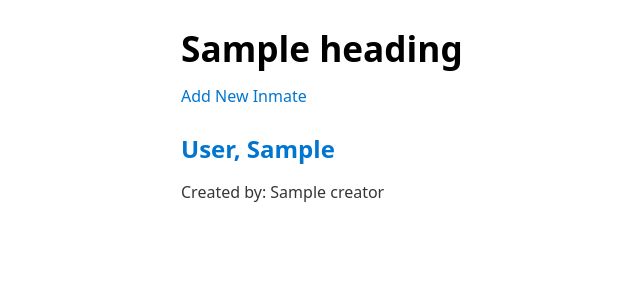
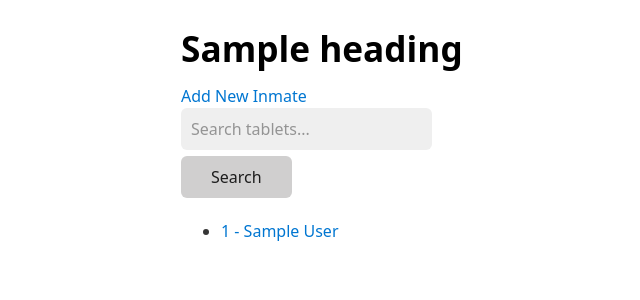
Before and after one commit to masterofpi11436/rrjweb2, a PHP site: template views/Tablets/all_tablets.php in a window 1280 px wide. Shown: the top 300 px of the page, without its empty margins (59-699 px from the left). Run offline with PHP 8.4, Linux system fonts and the light colour scheme; the template is opened without the code that fills it: most values are stand-ins (such as "Sample title", 1, 10 or a date in 2020).

Commit message:
Customer Input, changed forms

```diff
--- a/views/Shared/footer.php
+++ b/views/Shared/footer.php
@@ -1,3 +1,3 @@
-<p>Created by: <?= $creator ?></p>
+<!-- <p>Created by: <?= $creator ?></p> -->
 </body>
 </html>
--- a/views/Tablets/all_tablets.php
+++ b/views/Tablets/all_tablets.php
@@ -1,5 +1,26 @@
 <a href="/tablets/add">Add New Inmate</a>
 
-<?php foreach ($tablets as $tablet): ?>
+<form method="get" action="/tablets/all">
+    <input type="text" name="search" placeholder="Search tablets..." value="<?= htmlspecialchars($_GET['search'] ?? '') ?>">
+    <button type="submit">Search</button>
+</form>
+
+<!-- Display the list of tablets -->
+<?php if (!empty($tablets)): ?>
+    <ul>
+        <?php foreach ($tablets as $tablet): ?>
+            <li>
+                <a href="/tablets/one/<?= htmlspecialchars($tablet['id']) ?>">
+                    <?= htmlspecialchars($tablet['inmate_number']) ?> - <?= htmlspecialchars($tablet['first_name']) ?> <?= htmlspecialchars($tablet['last_name']) ?>
+                </a>
+            </li>
+        <?php endforeach; ?>
+    </ul>
+<?php else: ?>
+    <p>No tablets found.</p>
+<?php endif; ?>
+
+
+<!-- <?php foreach ($tablets as $tablet): ?>
     <h2><a href="/tablets/one/<?= htmlspecialchars($tablet['id']) ?>"><?= $tablet["last_name"]; ?>, <?= $tablet["first_name"]; ?></a></h2>
-<?php endforeach; ?>
+<?php endforeach; ?> -->
--- a/views/Tablets/one_tablet.php
+++ b/views/Tablets/one_tablet.php
@@ -6,5 +6,7 @@
 <p>Middle Name: <?= empty($tablet["middle_name"]) ? 'None' : htmlspecialchars($tablet["middle_name"]) ?></p>
 <p>Last Name: <?= htmlspecialchars($tablet["last_name"]) ?></p>
 <p>Date Found: <?= empty($tablet["date_found"]) ? 'No date' : htmlspecialchars($tablet["date_found"]) ?></p>
-<p>Reported: <?= $tablet["is_reported"] ? 'Reported' : 'Not Reported' ?></p>
-<p>Charged: <?= $tablet["is_charged"] ? 'Charged' : 'Not Charged' ?></p>
+<p>Incident Report: <?= $tablet["is_reported"] ? 'Reported' : 'Not Filed' ?></p>
+<p>Filed with Inmate Accounts: <?= $tablet["is_charged"] ? 'Charged' : 'Not Charged' ?></p>
+<p>Charged Finaclially: Charged or not</p>
+<p>Paid off: Inmate has paid bill or inmate has not paid bill</p>
```
Also changed, not shown: src/App/Controllers/Tablets.php (+17 -2 lines), src/App/Models/Tablet.php (+15 -0 lines), views/Tablets/tablet_form.php (+11 -11 lines).
